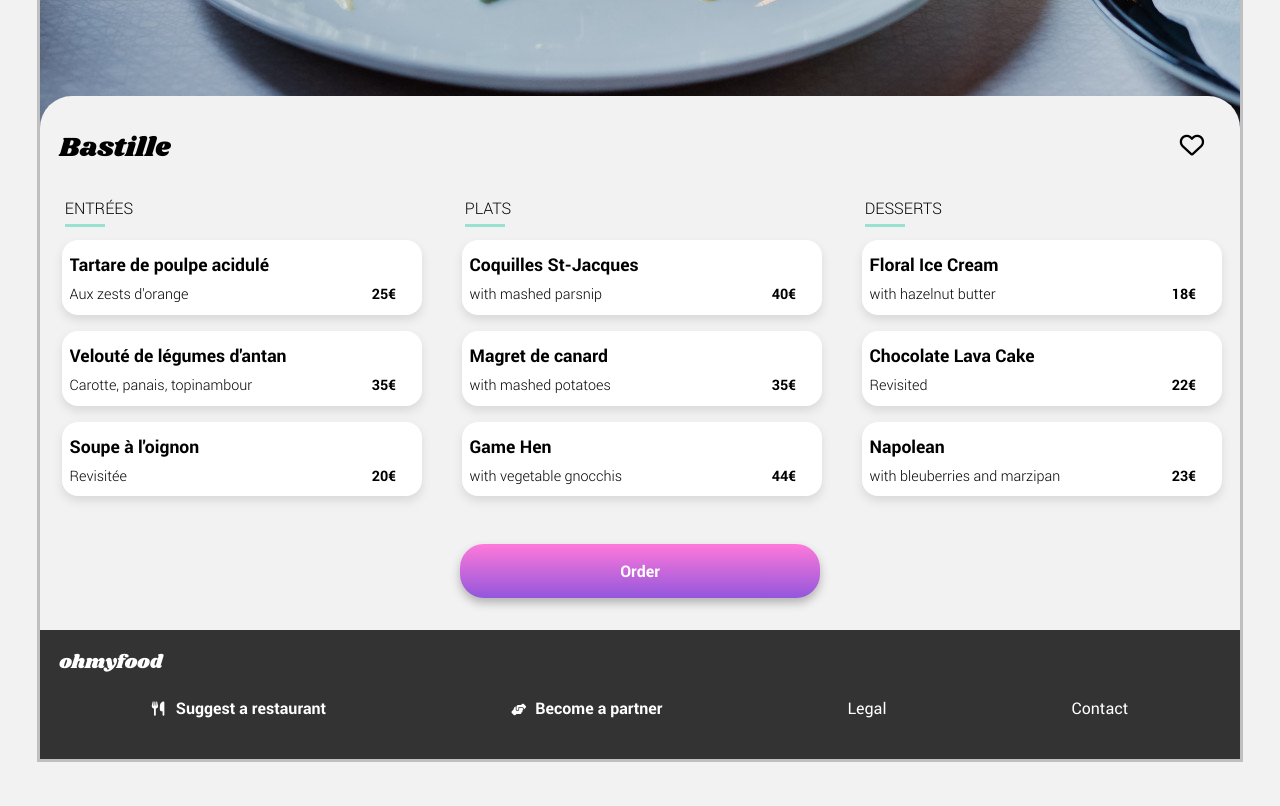
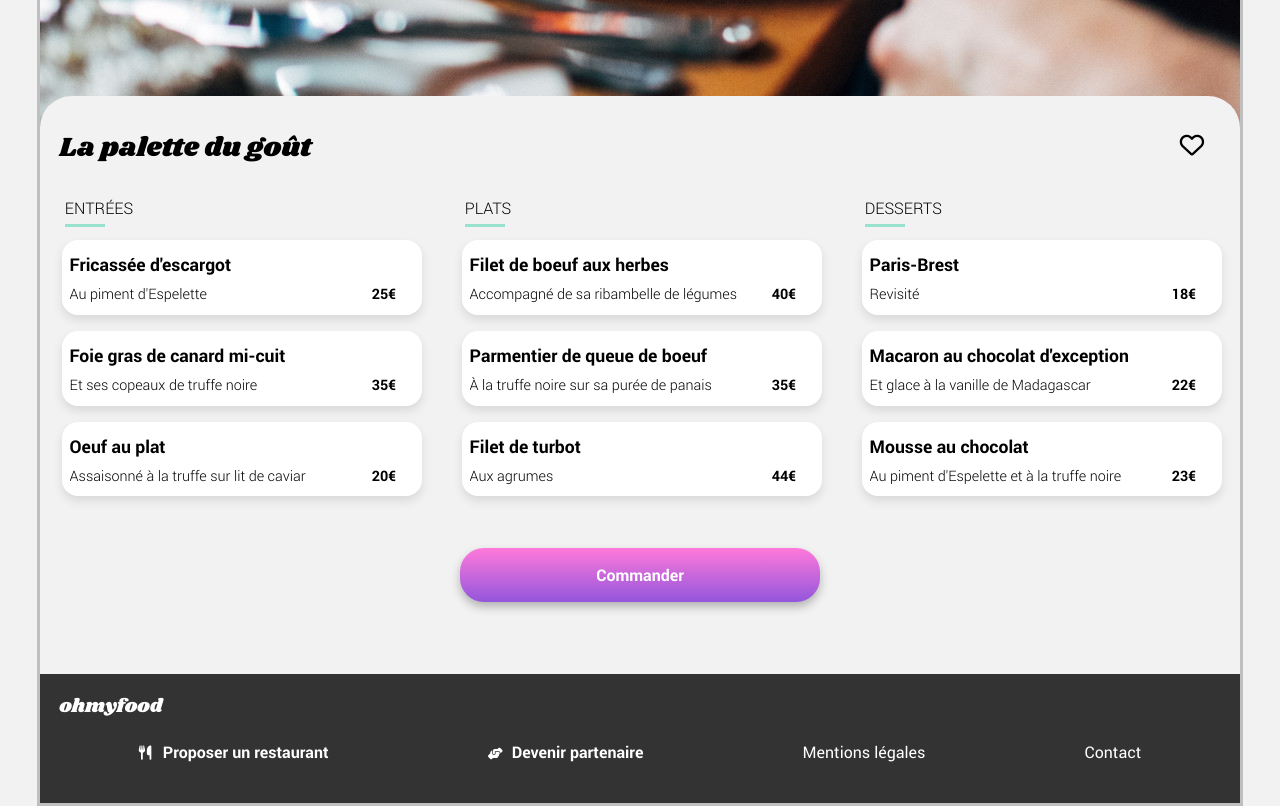
Before and after one commit to Ethnolatin/FredericDuchesne_3_08092020, a website: page menu-la-palette-du-gout.html in a window 1280 px wide. Shown: the part 740-1546 px from the top of the page. Before the commit the page ends 1502 px from the top, so only its background shows below. Drawn offline with Linux system fonts and the light colour scheme; files whose address does not match are found by name.

Commit message:
modif/traduction première page menu

```diff
--- a/menu-bastille.html
+++ b/menu-la-palette-du-gout.html
@@ -18,10 +18,10 @@
 
 		<main>
 			<header>
-			<img src="./images/bastille.jpg" alt="The Full Palette">
+			<img src="./images/la_palette_du_gout.jpg" alt="La palette du goût">
 			<div class="strip"></div>
 			<div class="info">
-				<h1>Bastille</h1>
+				<h1>La palette du goût</h1>
 				<i class="heart heart__shape far fa-heart"></i>
 				<div class="heart heart__middle-layer"></div>
 				<div class="heart heart__background"></div>
@@ -33,8 +33,8 @@
 					<h2>Entrées</h2>
 					<article class="dish dish--1">
 						<div class="info">
-							<h3>Tartare de poulpe acidulé</h3>
-							<p>Aux zests d'orange</p>
+							<h3>Fricassée d'escargot</h3>
+							<p>Au piment d'Espelette</p>
 						</div>
 						<div class="price"><p>25€</p></div>
 						<div class="check"><i class="fas fa-check-circle"></i></div>
@@ -42,8 +42,8 @@
 
 					<article class="dish dish--2">
 						<div class="info">
-							<h3>Velouté de légumes d'antan</h3>
-							<p>Carotte, panais, topinambour</p>
+							<h3>Foie gras de canard mi-cuit</h3>
+							<p>Et ses copeaux de truffe noire</p>
 						</div>
 						<div class="price"><p>35€</p></div>
 						<div class="check"><i class="fas fa-check-circle"></i></div>
@@ -51,8 +51,8 @@
 
 					<article class="dish dish--3">
 						<div class="info">
-							<h3>Soupe à l'oignon</h3>
-							<p>Revisitée</p>
+							<h3>Oeuf au plat</h3>
+							<p>Assaisonné à la truffe sur lit de caviar</p>
 							</div>
 						<div class="price"><p>20€</p></div>
 						<div class="check"><i class="fas fa-check-circle"></i></div>
@@ -63,8 +63,8 @@
 					<h2>Plats</h2>
 					<article class="dish dish--1">
 						<div class="info">
-							<h3>Coquilles St-Jacques</h3>
-							<p>with mashed parsnip</p>
+							<h3>Filet de boeuf aux herbes</h3>
+							<p>Accompagné de sa ribambelle de légumes</p>
 						</div>
 						<div class="price"><p>40€</p></div>
 						<div class="check"><i class="fas fa-check-circle"></i></div>
@@ -72,8 +72,8 @@
 
 					<article class="dish dish--2">
 						<div class="info">
-						<h3>Magret de canard</h3>
-						<p>with mashed potatoes</p>
+						<h3>Parmentier de queue de boeuf</h3>
+						<p>À la truffe noire sur sa purée de panais</p>
 					</div>
 					<div class="price"><p>35€</p></div>
 					<div class="check"><i class="fas fa-check-circle"></i></div>
@@ -81,8 +81,8 @@
 
 					<article class="dish dish--3">
 						<div class="info">
-						<h3>Game Hen</h3>
-						<p>with vegetable gnocchis</p>
+						<h3>Filet de turbot</h3>
+						<p>Aux agrumes</p>
 					</div>
 					<div class="price"><p>44€</p></div>
 					<div class="check"><i class="fas fa-check-circle"></i></div>
@@ -93,8 +93,8 @@
 					<h2>Desserts</h2>
 					<article class="dish dish--1">
 						<div class="info">
-						<h3>Floral Ice Cream</h3>
-						<p>with hazelnut butter</p>
+						<h3>Paris-Brest</h3>
+						<p>Revisité</p>
 					</div>
 					<div class="price"><p>18€</p></div>
 						<div class="check"><i class="fas fa-check-circle"></i></div>
@@ -102,8 +102,8 @@
 
 					<article class="dish dish--2">
 						<div class="info">
-						<h3>Chocolate Lava Cake</h3>
-						<p>Revisited</p>
+						<h3>Macaron au chocolat d'exception</h3>
+						<p>Et glace à la vanille de Madagascar</p>
 					</div>
 					<div class="price"><p>22€</p></div>
 						<div class="check"><i class="fas fa-check-circle"></i></div>
@@ -111,8 +111,8 @@
 
 					<article class="dish dish--3">
 						<div class="info">
-						<h3>Napolean</h3>
-						<p>with bleuberries and marzipan</p>
+						<h3>Mousse au chocolat</h3>
+						<p>Au piment d'Espelette et à la truffe noire</p>
 					</div>
 					<div class="price"><p>23€</p></div>
 						<div class="check"><i class="fas fa-check-circle"></i></div>
@@ -120,16 +120,16 @@
 				</section>
 			</div>
 
-			<button class="button__order" onclick="">Order</button>
+			<button class="order" onclick="">Commander</button>
 
 		</main>
 
 		<footer>
 			<h2>ohmyfood</h2>
 			<div class="container">
-				<a href=""><i class="fas fa-utensils"></i>Suggest a restaurant</a>
-				<a href=""><i class="fas fa-hands-helping"></i>Become a partner</a>
-				<a href="">Legal</a>
+				<a href=""><i class="fas fa-utensils"></i>Proposer un restaurant</a>
+				<a href=""><i class="fas fa-hands-helping"></i>Devenir partenaire</a>
+				<a href="">Mentions légales</a>
 				<a href="mailto:duchesne.fred@gmail.com" target="_blank">Contact</a>
 			</div>
 		</footer>
--- a/sass/main.scss
+++ b/sass/main.scss
@@ -190,9 +190,6 @@ button {
   @include shadow(30);
   font: 1rem 'Roboto-Bold';
   color: white;
-  &__order {
-    margin: 3rem auto 5rem auto;
-  }
   &:hover {
     opacity: 0.8;
     @include shadow(50);
@@ -215,9 +212,12 @@ button {
   @include background-grey(5);
   padding-bottom: 1.3rem;
   text-align: center;
+  h2 {
+    padding: 2.5rem 2.5rem 1rem 2.5rem;
+  }
   p {
-    font: 1.2rem 'Roboto-Light';
-    margin: 0;
+    margin: 0 1.5rem;
+    font: 1.1rem 'Roboto-Light';
   }
 }
 
@@ -464,6 +464,11 @@ main header {
   }
 }
 
+.order {
+  margin-top: 2.25rem;
+  margin-bottom: 4.5rem;
+}
+
 
 /* ===================== FOOTER ===================== */
 
```
Also changed, not shown: index.html (+7 -7 lines), css/style.css, images/a_la_francaise.jpg (renamed from images/bastille.jpg), images/la_note_enchantée.jpg (renamed from images/the_enchanted_plate.jpg), images/la_palette_du_gout.jpg (renamed from images/the_full_palette.jpg), images/le_delice_des_sens.jpg (renamed from images/le_gourmand.jpg), images/table_a_la_francaise.jpg (renamed from images/table_bastille.jpg), images/table_la_note_enchantée.jpg (renamed from images/table_the_enchanted_plate.jpg), images/table_la_palette_du_gout.jpg (renamed from images/table_the_full_palette.jpg), images/table_le_delice_des_sens.jpg (renamed from images/table_le_gourmand.jpg), 1 other file.
